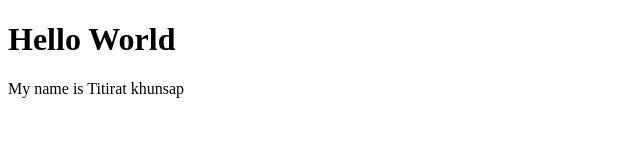
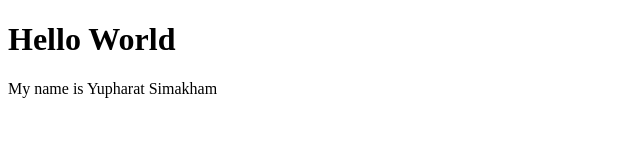
Before and after one commit to yupharatsimakham/web-demo, a plain HTML site: page homework.html in a window 1280 px wide. Shown: the full height of the page, 0-640 px from the left. Drawn offline with Linux system fonts and the light colour scheme.

Commit message:
Update homework.html

```diff
--- a/homework.html
+++ b/homework.html
@@ -6,7 +6,7 @@
 <body>
 
 <h1>Hello World</h1>
-<p>My name is Titirat khunsap</h1>
+<p>My name is Yupharat Simakham</h1>
 
 </body>
 </html>
```
